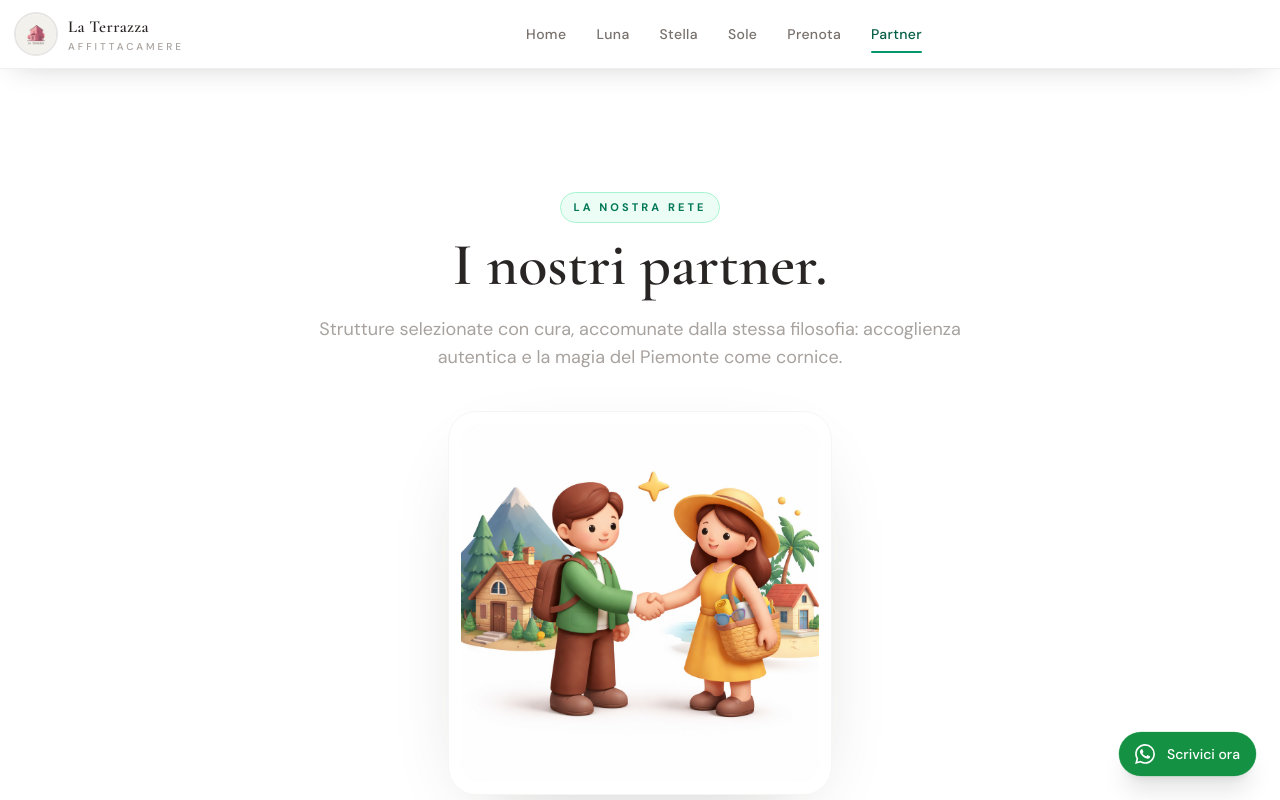
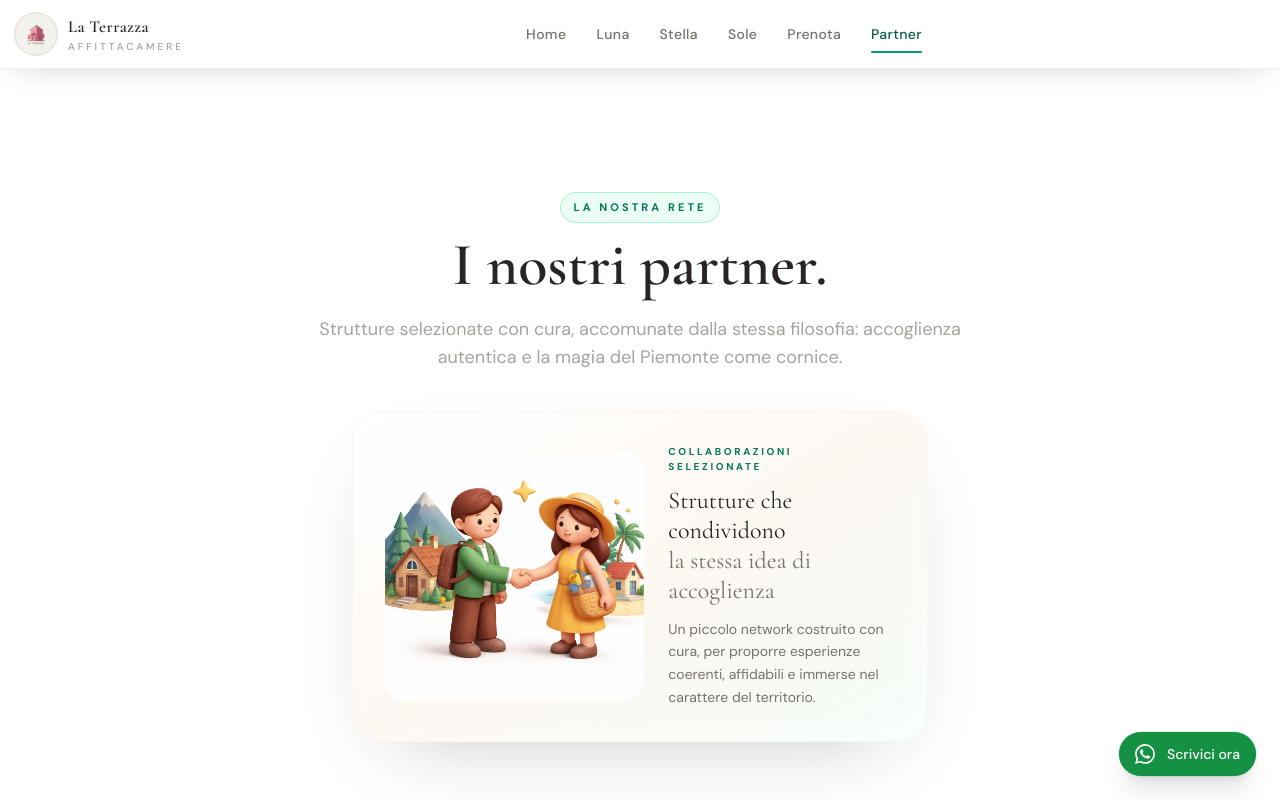
Before and after one commit to Manuell00/la-terrazza-web, a Next.js app: page /partner in a window 1280 px wide. Shown: the top 800 px of the page. Built offline with nearby package versions, Linux system fonts and the light colour scheme.

Commit message:
Refresh booking hero and refine partner intro

```diff
--- a/src/app/partner/page.tsx
+++ b/src/app/partner/page.tsx
@@ -55,8 +55,9 @@ export default function PartnerPage() {
               Strutture selezionate con cura, accomunate dalla stessa filosofia:
               accoglienza autentica e la magia del Piemonte come cornice.
             </p>
-            <div className="mx-auto mt-10 max-w-sm overflow-hidden rounded-[28px] border border-stone-100 bg-white p-3 shadow-[0_26px_80px_-42px_rgba(28,25,23,0.3)]">
-              <div className="relative aspect-square overflow-hidden rounded-[22px] bg-cream-50">
+            <div className="mx-auto mt-10 max-w-xl rounded-[30px] border border-stone-100 bg-gradient-to-br from-white via-cream-50 to-emerald-50/40 p-4 shadow-[0_30px_90px_-46px_rgba(28,25,23,0.32)]">
+              <div className="grid items-center gap-4 rounded-[24px] bg-white/72 p-3 backdrop-blur-sm md:grid-cols-[1.05fr_0.95fr] md:p-4">
+                <div className="relative aspect-[1.04] overflow-hidden rounded-[22px] bg-cream-50">
                   <Image
                     src="/images/partner-intro.png"
                     alt="Visual dedicato ai partner de La Terrazza Affittacamere"
@@ -64,6 +65,20 @@ export default function PartnerPage() {
                     quality={100}
                     className="object-cover"
                   />
+                </div>
+                <div className="px-2 text-center md:text-left">
+                  <p className="text-[10px] font-semibold uppercase tracking-[0.26em] text-emerald-700">
+                    Collaborazioni selezionate
+                  </p>
+                  <p className="mt-3 font-serif text-2xl leading-tight text-stone-800">
+                    Strutture che condividono
+                    <span className="block text-stone-500">la stessa idea di accoglienza</span>
+                  </p>
+                  <p className="mt-3 text-sm leading-relaxed text-stone-500">
+                    Un piccolo network costruito con cura, per proporre esperienze coerenti,
+                    affidabili e immerse nel carattere del territorio.
+                  </p>
+                </div>
               </div>
             </div>
           </AnimatedSection>
--- a/src/app/prenota/page.tsx
+++ b/src/app/prenota/page.tsx
@@ -32,12 +32,12 @@ export default function PrenotaPage() {
       <section className="relative overflow-hidden bg-stone-900 py-24">
         <div className="absolute inset-0">
           <Image
-            src="/images/struttura/struttura-1.jpg"
+            src="/images/struttura/struttura-3.jpg"
             alt="Prenota La Terrazza"
             fill
-            className="object-cover opacity-25"
+            className="object-cover opacity-32"
           />
-          <div className="absolute inset-0 bg-gradient-to-b from-stone-950/40 to-stone-950/60" />
+          <div className="absolute inset-0 bg-gradient-to-b from-stone-950/70 via-stone-950/68 to-stone-950/82" />
         </div>
         <div className="relative z-10 container mx-auto px-4 text-center">
           <AnimatedSection>
```
Lines whose indentation alone changed are shown as unchanged.
